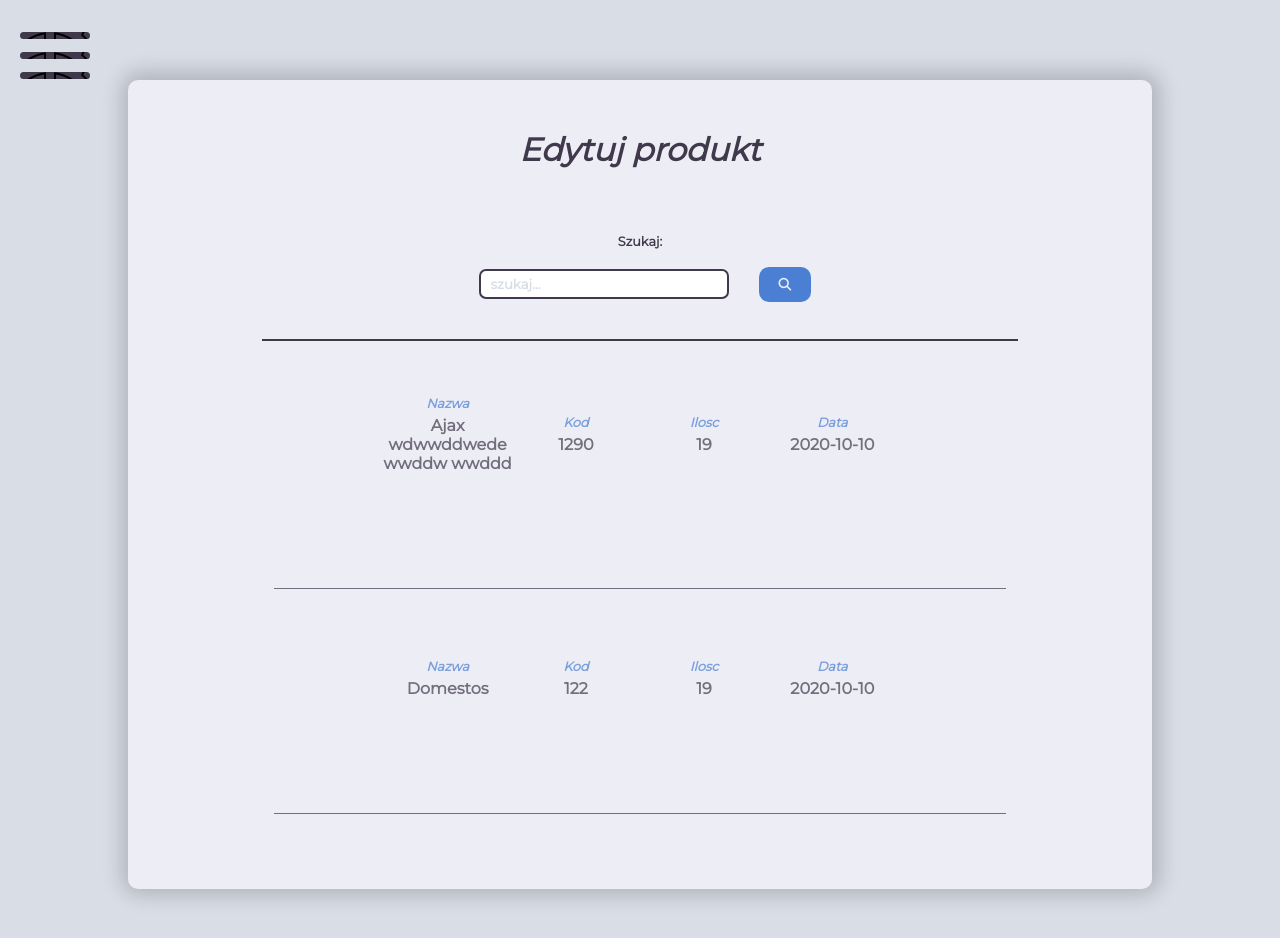
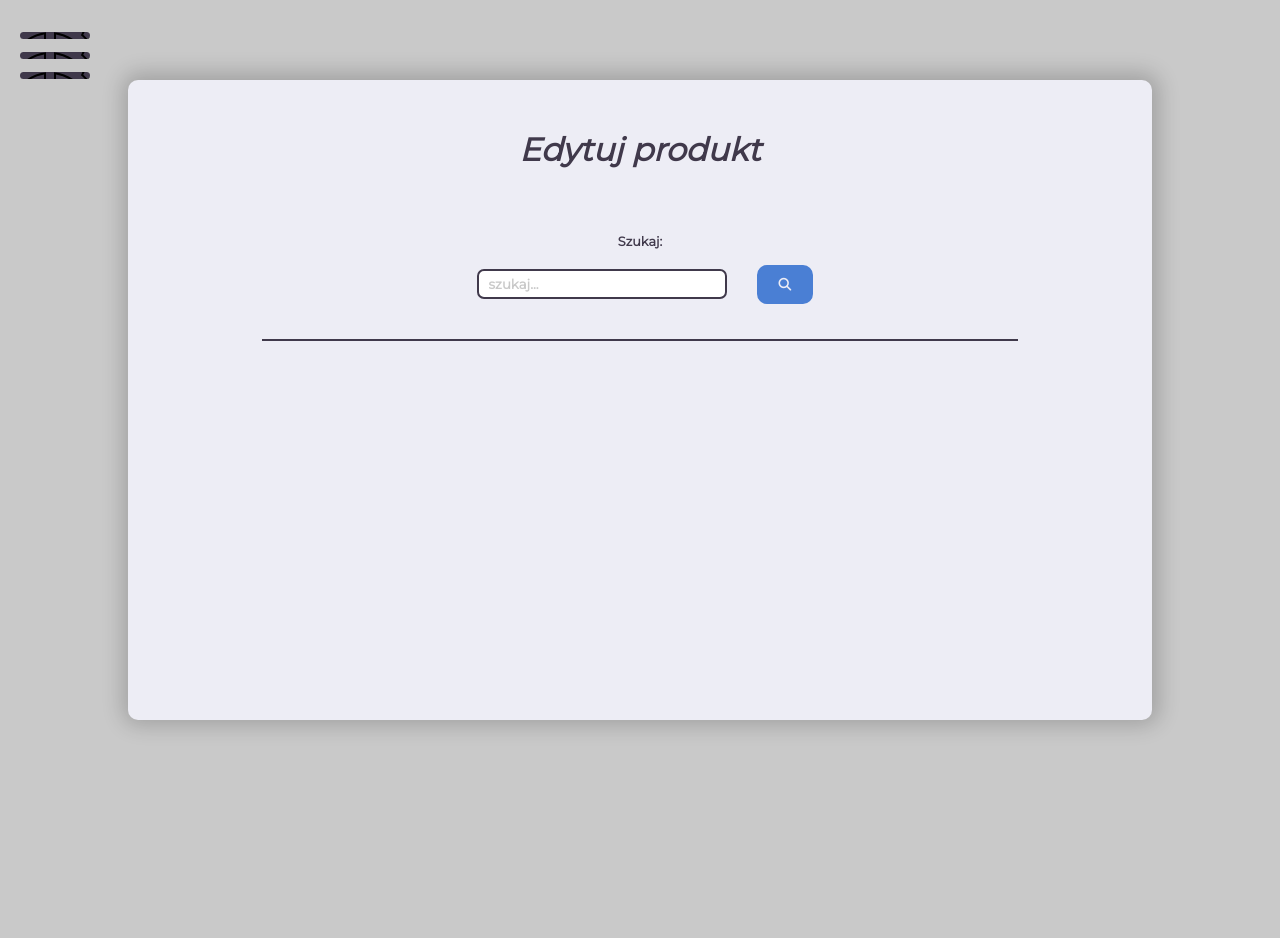
Before and after one commit to adi140000/e-remind, a React (Create React App) app: page /account/edit in a window 1280 px wide. Shown: the top 938 px of the page. After the commit the page ends 800 px from the top, so only its background shows below. Built offline with nearby package versions, Linux system fonts and the light colour scheme.

Commit message:
Change  showing Li in component Edit and change aperance IconButton

```diff
--- a/src/components/Add.js
+++ b/src/components/Add.js
@@ -28,7 +28,7 @@ class Add extends Component {
         this.setState({
             [id]: value,
         })
-        console.log(this.today)
+
     }
 
     handleForm = (e) => {
--- a/src/components/Edit.js
+++ b/src/components/Edit.js
@@ -12,11 +12,37 @@ import IconButton from '../styled/componetents/IconButton';
 
 class Edit extends Component {
 
+    state = {
+        search: '',
+        thisProducts: [],
+    }
+
+    handleInput = (e) => {
+        const { value } = e.target;
+        this.setState({
+            search:value
+        })
+
+    }
+
+    handleButton = () => {
+        const { products } = this.props;
+        let { search } = this.state;
+        const thisProducts = products.filter(({ title }) => {
+            title=title.toLowerCase();
+            search = search.toLowerCase();
+            return title.includes(search);
+        });
+        this.setState({
+            thisProducts
+        })
+
+    }
 
 
     render() {
-        const { products } = this.props;
-        const MatchedProducts = products.map(item => (<SearchedProduct {...item} />))
+        const { search ,thisProducts} = this.state;
+        const MatchedProducts =thisProducts.map(item => (<SearchedProduct key={item.id} {...item} />));
         return (
             <>
                 <H1Title>Edytuj produkt</H1Title>
@@ -27,9 +53,15 @@ class Edit extends Component {
                     <DivSearch>
                         <Input
                             id='search'
-                            placeholder='szukaj...' />
-                        <IconButton>
-                            <i class="fas fa-search"></i>
+                            placeholder='szukaj...'
+                            value={search}
+                            onChange={this.handleInput}
+                        />
+
+                        <IconButton
+                            onClick={this.handleButton}
+                        >
+                            <i className="fas fa-search"></i>
                         </IconButton>
                     </DivSearch>
 
@@ -38,7 +70,6 @@ class Edit extends Component {
                     <Ul>
                         {MatchedProducts}
                     </Ul>
-
                 </Article>
             </>
         );
--- a/src/components/helpers/SearchedProducts.js
+++ b/src/components/helpers/SearchedProducts.js
@@ -9,12 +9,13 @@ import IconButton from '../../styled/componetents/IconButton';
 
 
 
-const SearchedProduct = ({ title, code, amount, date }) => {
+const SearchedProduct = ({title, code, amount, date }) => {
     return (
         <Li>
             <Div edit>
                 <DivInner
                     edit>
+
                     <Span>
                         <H2>Nazwa</H2>
                         {title}
@@ -34,10 +35,10 @@ const SearchedProduct = ({ title, code, amount, date }) => {
                 </DivInner>
                 <DivInner edit>
                     <IconButton edit>
-                        <i class="fas fa-edit"></i>
+                        <i className="fas fa-edit"></i>
                     </IconButton>
                     <IconButton edit>
-                        <i class="fas fa-trash"></i>
+                        <i className="fas fa-trash"></i>
                     </IconButton>
 
                 </DivInner>
--- a/src/store/Context.js
+++ b/src/store/Context.js
@@ -9,12 +9,14 @@ export class Context extends Component {
         password: '',
         products: [
             {
+                id:'1',
                 title: 'Ajax wdwwddwede wwddw wwddd',
                 code: '1290',
                 amount: '19',
                 date:'2020-10-10'
             },
             {
+                id:'2',
                 title: 'Domestos',
                 code: '122',
                 amount: '19',
--- a/src/styled/Leyout/Leyout.js
+++ b/src/styled/Leyout/Leyout.js
@@ -32,7 +32,6 @@ const Leyout = ({ children }) => {
     return (
         <ThemeProvider theme={theme}>
             <>
-
                 <GlobalStyled />
                 {children}
             </>
--- a/src/styled/Theme/Theme.js
+++ b/src/styled/Theme/Theme.js
@@ -3,7 +3,7 @@ import background from '../../img/background.svg';
 const Theme = {
     colors: {
         background:'#40394b' ,
-        gray: '#d8dde6',
+        gray: '#c9c9c9',
         bg2: '#ededf5',
         btn: '#4a7fd4',
         font:'#969799'
--- a/src/styled/componetents/IconButton.js
+++ b/src/styled/componetents/IconButton.js
@@ -1,8 +1,8 @@
 import styled from 'styled-components';
 
 
-const IconButton=styled.button`
-    border:none;
+const IconButton = styled.button`
+    border: ${({ theme }) => theme.colors.btn} solid 2px;
     border-radius:${({ theme }) => theme.radius};
     padding:10px 20px;
     background-color:${({ theme }) => theme.colors.btn};
@@ -10,9 +10,15 @@ const IconButton=styled.button`
     font-size:300px;
     font-size:${({ theme }) => theme.fonts.small};
     margin:0 10px;
-    transition: .6s opacity;
+    transition: .6s opacity , background-color .6s , color .6s;
     cursor: pointer;
-    opacity:${({edit})=>edit?0:1};
+    opacity:${({ edit }) => edit ? 0 : 1};
+
+
+    :hover{
+        background-color:${({ theme }) => theme.colors.bg2};
+        color:${({ theme }) => theme.colors.btn};
+    }
 
 `
 
--- a/src/styled/componetents/Span.js
+++ b/src/styled/componetents/Span.js
@@ -1,7 +1,7 @@
 import styled from 'styled-components';
 
 const Span = styled.span`
-    min-width:25%;
+    flex-basis:25%;
     color:${({ theme }) => theme.colors.background};
     display:flex;
     align-items:center;
```
Also changed, not shown: src/styled/componetents/DivInner.js (line endings or trailing spaces).
